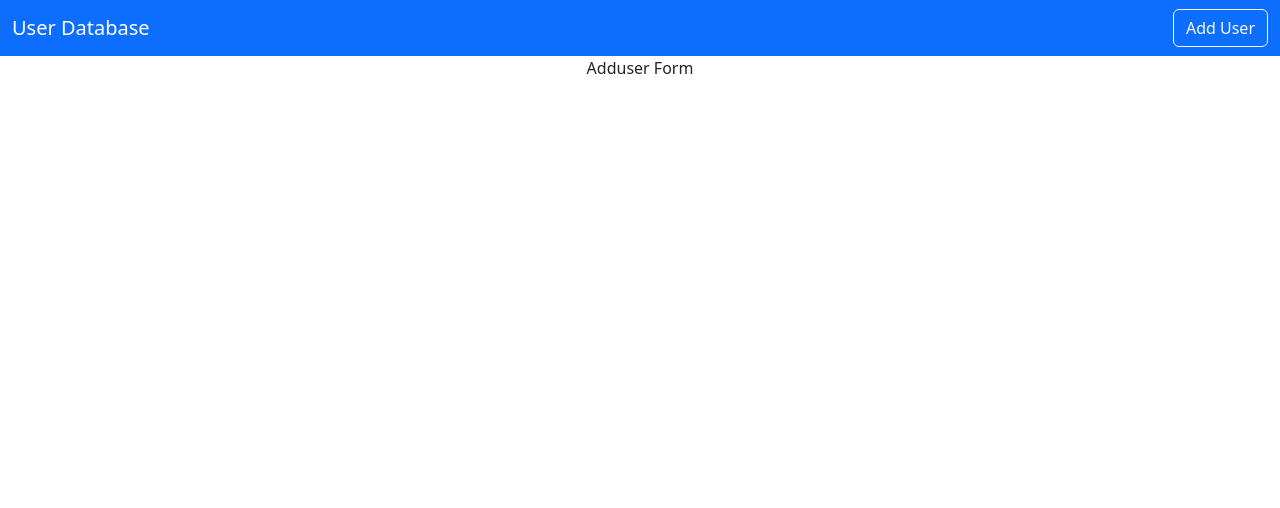
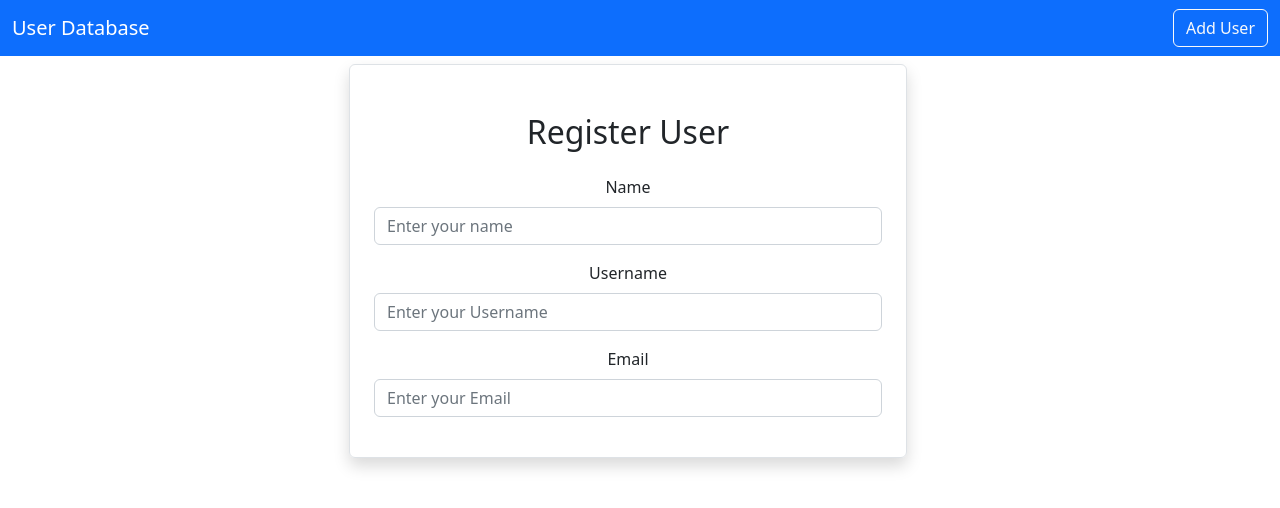
Before and after one commit to IsaiahBouromphongsa/Frontend-Web, a React (Create React App) app: page /adduser in a window 1280 px wide. Shown: the top 508 px of the page. Built offline with nearby package versions, Linux system fonts and the light colour scheme.

Commit message:
Add input boxes for name, username, and email

```diff
--- a/src/users/AddUser.js
+++ b/src/users/AddUser.js
@@ -1,7 +1,44 @@
 import React from 'react'
 
 export default function AddUser () {
-  return (
-    <div className='container'>Adduser Form</div>
-  )
+  return <div className='container'>
+            <div className="row">
+                <div className="row">
+                    <div className="col-md-6 offset-md-3 border rounded p-4 mt-2 shadow">
+                        <h2 className="text-center m-4">Register User</h2>
+                        <div className="mb-3">
+                            <label htmlFor="Name" className="form-label">
+                                Name
+                            </label>
+                            <input
+                                type={"text"}
+                                className="form-control"
+                                placeholder="Enter your name"
+                                name ="name"/>
+                        </div>
+                        <div className="mb-3">
+                            <label htmlFor="Name" className="form-label">
+                                Username
+                            </label>
+                            <input
+                                type={"text"}
+                                className="form-control"
+                                placeholder="Enter your Username"
+                                name ="name"/>
+                        </div>
+                        <div className="mb-3">
+                            <label htmlFor="Name" className="form-label">
+                                Email
+                            </label>
+                            <input
+                                type={"text"}
+                                className="form-control"
+                                placeholder="Enter your Email"
+                                name ="name"/>
+                        </div>
+                    </div>
+                </div>
+            </div>
+         </div>
+
 }
```
